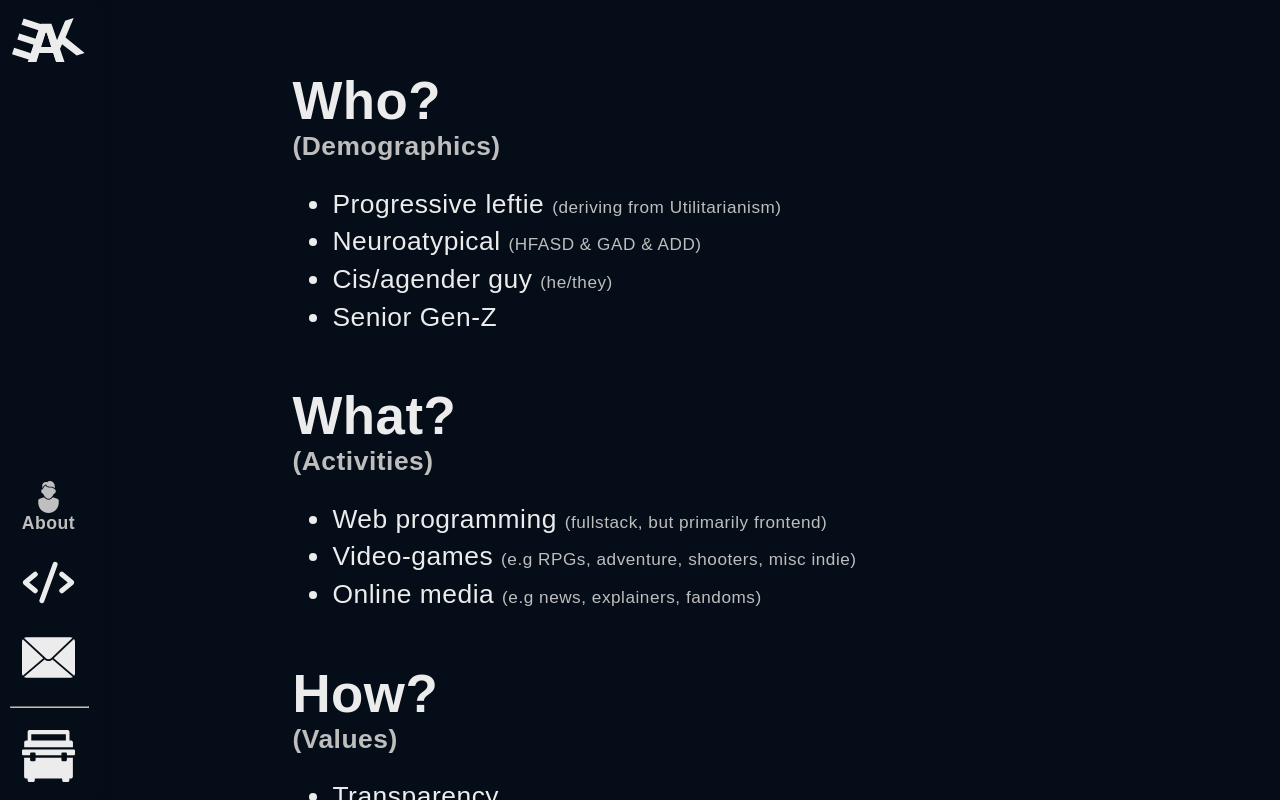
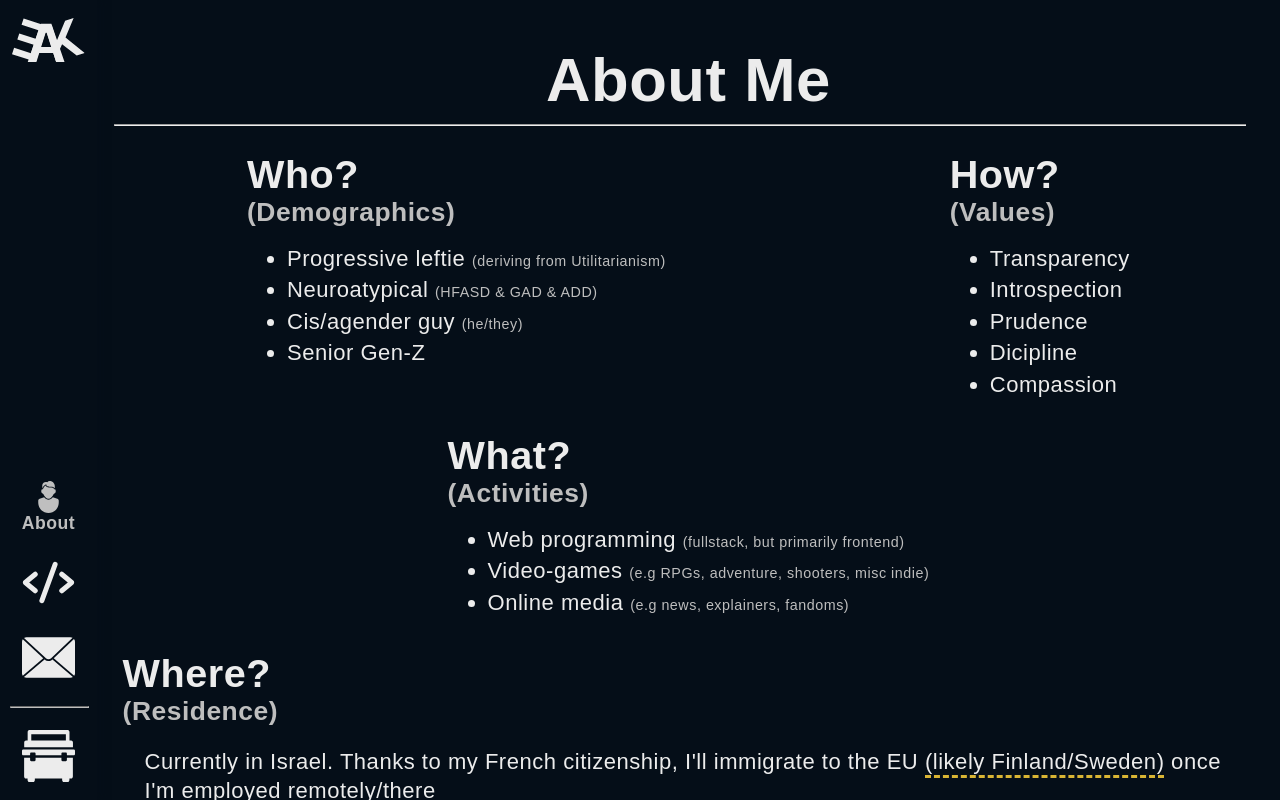
Before and after one commit to EvAvKein/Website, a SvelteKit app: page /about in a window 1280 px wide. Built offline with nearby package versions, Linux system fonts and the light colour scheme.

Commit message:
refactor (about page): layout improvements
not final, but better than it the previous blank slate (which i was going to do another direction with, but changed my mind for now)

```diff
--- a/src/routes/about/+page.svelte
+++ b/src/routes/about/+page.svelte
@@ -3,7 +3,11 @@
   headDescription="The home page of Eve Aviv Keinan's personal and portfolio website"
 >
   <section id="about">
-    <section>
+    <h1>About Me</h1>
+    <hr/>
+
+    <section id="QnA">
+      <section id="who">
         <h2>Who?</h2>
         <h3>(Demographics)</h3>
         <ul>
@@ -14,18 +18,7 @@
         </ul>
       </section>
 
-    <section>
-      <h2>What?</h2>
-      <h3>(Activities)</h3>
-      <ul>
-        <li>Web programming <span>(fullstack, but primarily frontend)</span></li>
-        <li>Video-games <span>(e.g RPGs, adventure, shooters, misc indie)</span></li>
-        <li>Online media <span>(e.g news, explainers, fandoms)</span></li>
-      </ul>
-    </section>
-
-    <section>
-
+      <section id="how">
         <h2>How?</h2>
         <h3>(Values)</h3>
         <ul>
@@ -37,7 +30,17 @@
         </ul>
       </section>
 
-    <section>
+      <section id="what">
+        <h2>What?</h2>
+        <h3>(Activities)</h3>
+        <ul>
+          <li>Web programming <span>(fullstack, but primarily frontend)</span></li>
+          <li>Video-games <span>(e.g RPGs, adventure, shooters, misc indie)</span></li>
+          <li>Online media <span>(e.g news, explainers, fandoms)</span></li>
+        </ul>
+      </section>
+
+      <section id="where">
         <h2>Where?</h2>
         <h3>(Residence)</h3>
         <p>Currently in Israel. Thanks to my French citizenship, I'll immigrate to the EU
@@ -48,6 +51,7 @@
           once I'm employed remotely/there</p>
       </section>
     </section>
+  </section>
 </Core>
 
 <script lang="ts">
@@ -56,20 +60,30 @@
 </script>
 
 <style>
-  #about {
-    font-size: clamp(1.25em, 3vw, 1.5em);
-    max-width: 30em;
+  #QnA {
     padding: 1em 0.5em 0.5em;
+    max-width: 80em;
     margin: 0 auto;
+    display: flex;
+    flex-wrap: wrap;
+    gap: 1em 2em;
+  }
+  @media (min-width: 36em) {
+    #QnA {justify-content: space-around}
   }
 
-  section + section {margin-top: 2em}
+  h1 {
+    font-size: 3.5em;
+    text-align: center;
+  }
 
-  h2 {font-size: 2em}
+  h2 {font-size: 2.25em}
   h3 {
-    font-size: 1em;
+    font-size: 1.5em;
     color: var(--textSubColor);
   }
+
+  li, p {font-size: 1.25em}
 
   li span {
     color: var(--textSubColor);
```
Lines whose indentation alone changed are shown as unchanged.
